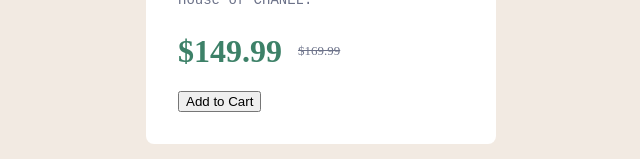
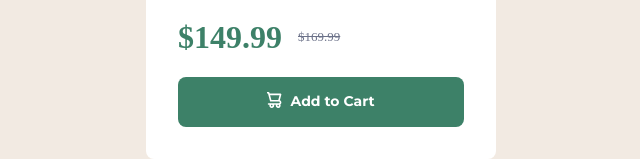
Before and after one commit to niezgoda-piotr/Frontend-Mentor---Product-preview-card-component, a website built with Vite: page index.html in a window 1280 px wide. Shown: the part 709-868 px from the top of the page, without its empty margins (319-959 px from the left). Built offline with nearby package versions, Linux system fonts and the light colour scheme.

Commit message:
Finish styling button

```diff
--- a/css/style.css
+++ b/css/style.css
@@ -135,3 +135,27 @@
     text-decoration: line-through;
     color: var(--color-grey);
 }
+
+.product-shopping__add-to-card-but {
+    display: flex;
+    justify-content: center;
+    align-items: center;
+    gap: var(--spacing-100);
+    width: 100%;
+    height: 3.125rem;
+    background-color: var(--color-green-500);
+    padding: 0;
+    border: 0;
+    border-radius: 0.5rem;
+
+    font-family: "Montserrat", monospace;
+    font-size: var(--text-preset-2-size);
+    font-weight: var(--text-preset-2-weight);
+    line-height: var(--text-preset-2-line-height);
+    color: var(--color-white);
+}
+
+/*.product-shopping__add-to-card-but icon {*/
+/*    flex-shrink: 0;*/
+/*    height: 50px;*/
+/*}*/
--- a/index.html
+++ b/index.html
@@ -34,7 +34,14 @@
                     <div class="product-shopping__price">
                         <span>$149.99</span><span class="product-shopping__price--old">$169.99</span>
                     </div>
-                    <button class="product-shopping__add-to-card-but">Add to Cart</button>
+                    <button class="product-shopping__add-to-card-but">
+                        <span class="icon">
+                            <svg width="15" height="16" xmlns="http://www.w3.org/2000/svg"><path
+                                    d="M14.383 10.388a2.397 2.397 0 0 0-1.518-2.222l1.494-5.593a.8.8 0 0 0-.144-.695.8.8 0 0 0-.631-.28H2.637L2.373.591A.8.8 0 0 0 1.598 0H0v1.598h.983l1.982 7.4a.8.8 0 0 0 .799.59h8.222a.8.8 0 0 1 0 1.599H1.598a.8.8 0 1 0 0 1.598h.943a2.397 2.397 0 1 0 4.507 0h1.885a2.397 2.397 0 1 0 4.331-.376 2.397 2.397 0 0 0 1.12-2.021ZM11.26 7.99H4.395L3.068 3.196h9.477L11.26 7.991Zm-6.465 6.392a.8.8 0 1 1 0-1.598.8.8 0 0 1 0 1.598Zm6.393 0a.8.8 0 1 1 0-1.598.8.8 0 0 1 0 1.598Z"
+                                    fill="#FFF"/></svg>
+                        </span>
+                        <span>Add to Cart</span>
+                    </button>
                 </section>
             </div>
         </article>
```
